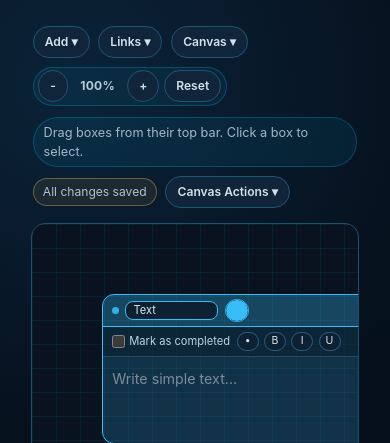
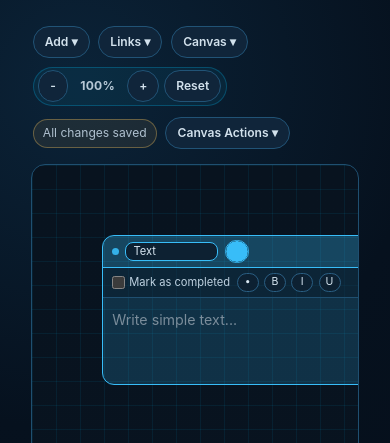
Before and after one commit to mcevoycd/calendar_project, a Django app: page /canvas/ in a window 390 px wide. Shown: the top 443 px of the page. Run offline with Django 5.2, Linux system fonts and the light colour scheme; the visitor is signed in with stand-in values (Sample User, id 1); data comes from the database, SQL or seed files in the repository; data that the repository does not hold is empty.

Commit message:
Update: 7 line limit on the iphone notes hub

```diff
--- a/dashboard/templates/dashboard/dashboard.html
+++ b/dashboard/templates/dashboard/dashboard.html
@@ -2894,6 +2894,7 @@
       .dashboard-notes-list {
         min-height: 0;
         overflow-y: auto;
+        max-height: calc(7 * 2.3rem);
       }
     }
 
--- a/dashboard/templates/dashboard/notes.html
+++ b/dashboard/templates/dashboard/notes.html
@@ -1827,7 +1827,7 @@
               </div>
             </div>
             <div class="toolbar-right">
-              <span class="toolbar-info" id="toolbar-info">Drag boxes from their top bar. Click a box to select.</span>
+              <!-- <span class="toolbar-info" id="toolbar-info">Drag boxes from their top bar. Click a box to select.</span> -->
               <span class="autosave-status" id="autosave-status">Auto-save on</span>
               <details class="toolbar-menu">
                 <summary class="btn-canvas toolbar-menu-trigger">Canvas Actions ▾</summary>
```
